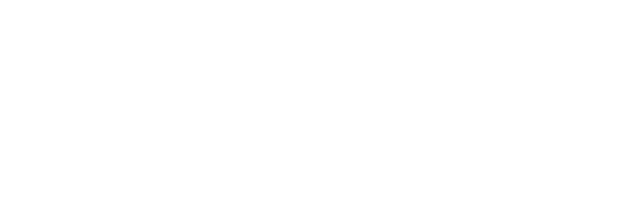
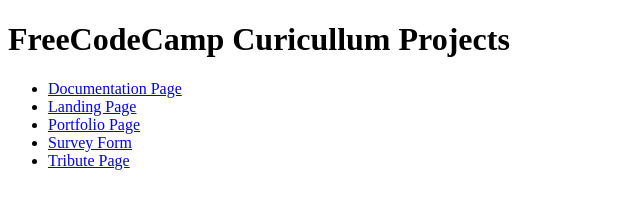
Before and after one commit to glennludszuweit/FCC-Curriculum-Projects, a plain HTML site: page index.html in a window 1280 px wide. Shown: the whole page, without its empty margins (0-640 px from the left). Drawn offline with Linux system fonts and the light colour scheme.

Commit message:
index page

```diff
--- a/index.html
+++ b/index.html
@@ -4,7 +4,16 @@
     <meta charset="UTF-8" />
     <meta name="viewport" content="width=device-width, initial-scale=1.0" />
     <meta http-equiv="X-UA-Compatible" content="ie=edge" />
-    <title>Document</title>
+    <title>FreeCodeCamp Curicullum Projects</title>
   </head>
-  <body></body>
+  <body>
+    <h1>FreeCodeCamp Curicullum Projects</h1>
+    <ul>
+      <li><a href="documentation.html">Documentation Page</li>
+      <li><a href="landingpage.html">Landing Page</li>
+      <li><a href="portfolio.html">Portfolio Page</li>
+      <li><a href="surveyform.html">Survey Form</li>
+      <li><a href="tributepage.html">Tribute Page</li>
+    </ul>
+  </body>
 </html>
```
